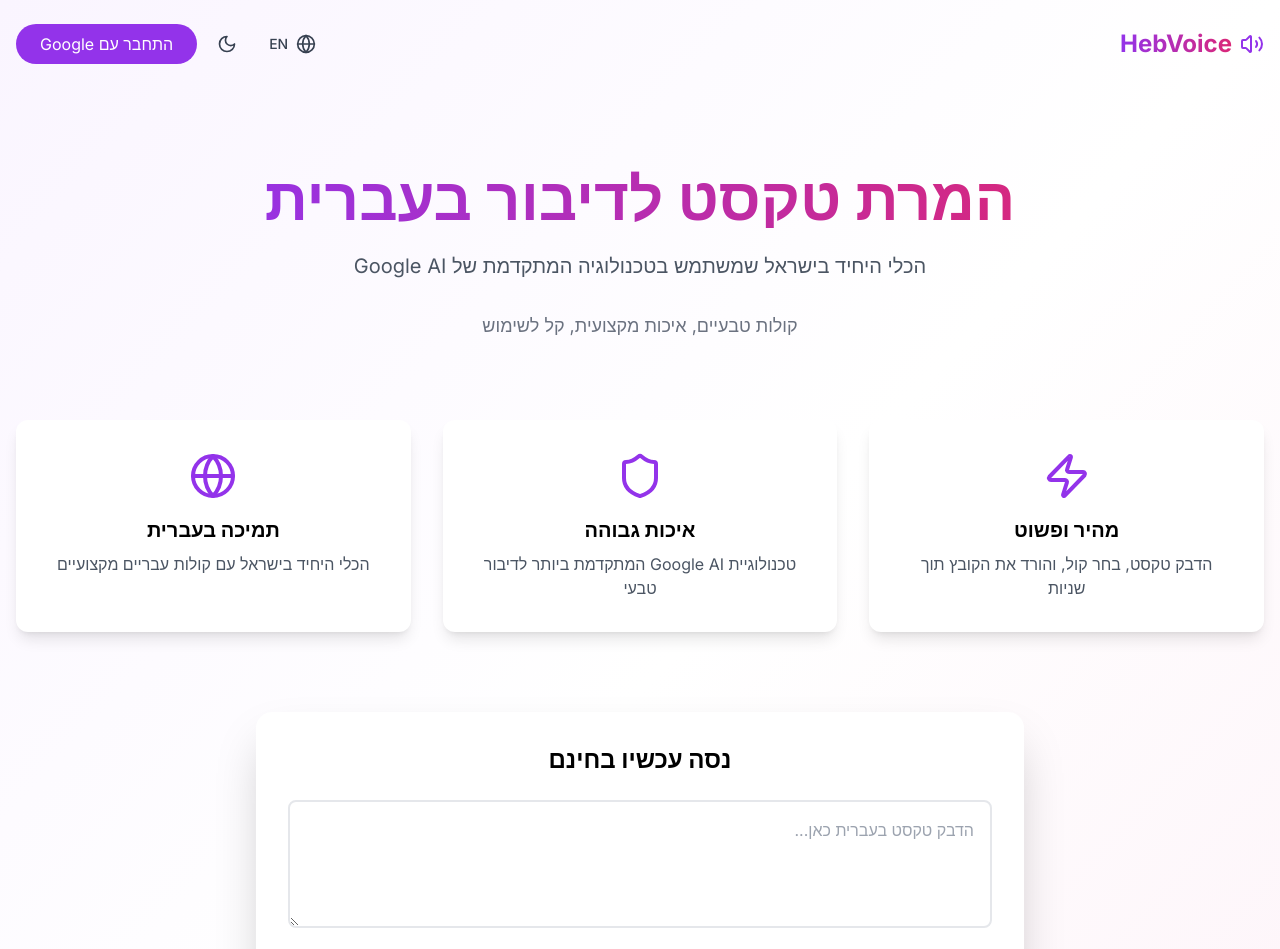
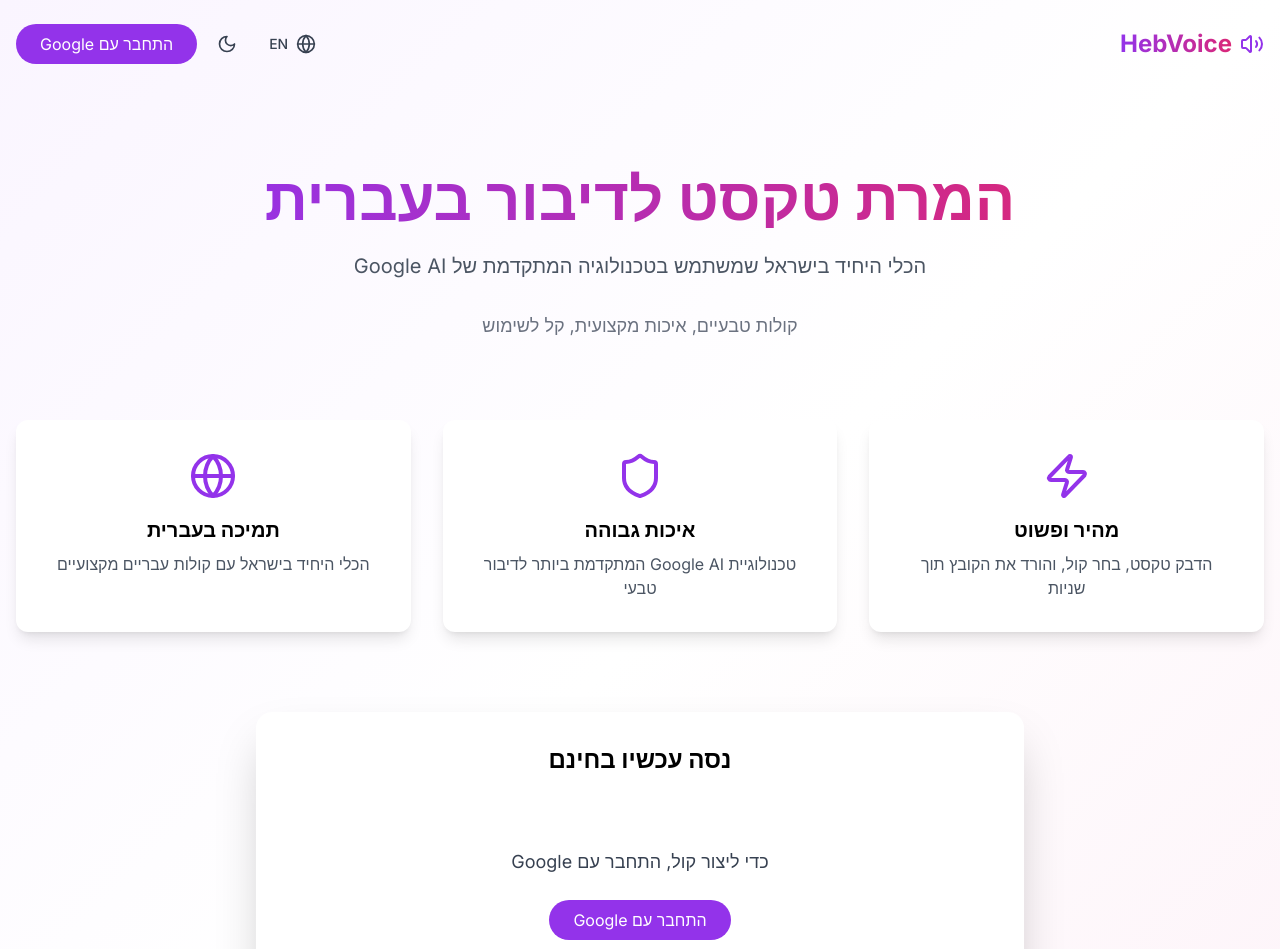
Before and after one commit to danieldand80/HebVoice.1, a Next.js app: page / in a window 1280 px wide. Shown: the top 949 px of the page. Built offline with nearby package versions, Linux system fonts and the light colour scheme; no server answers.

Commit message:
Add conditional demo form based on auth status

```diff
--- a/app/page.tsx
+++ b/app/page.tsx
@@ -1,11 +1,12 @@
 'use client'
 
-import { useState } from 'react'
+import { useState, useEffect } from 'react'
 import { Volume2, Zap, Shield, Globe } from 'lucide-react'
 import AuthSection from '@/components/AuthSection'
 import ThemeToggle from '@/components/ThemeToggle'
 import LanguageToggle from '@/components/LanguageToggle'
 import { useTranslation } from '@/hooks/useTranslation'
+import { supabase } from '@/lib/supabase'
 
 export default function LandingPage() {
   const { t } = useTranslation()
@@ -88,13 +89,49 @@ function FeatureCard({ icon, title, description }: { icon: React.ReactNode; titl
 
 function DemoForm() {
   const [text, setText] = useState('')
+  const [isAuthenticated, setIsAuthenticated] = useState(false)
+  const [loading, setLoading] = useState(true)
   const { t } = useTranslation()
 
+  useEffect(() => {
+    // Check auth status
+    supabase.auth.getUser().then(({ data: { user } }) => {
+      setIsAuthenticated(!!user)
+      setLoading(false)
+    })
+
+    const { data: { subscription } } = supabase.auth.onAuthStateChange((_event, session) => {
+      setIsAuthenticated(!!session?.user)
+    })
+
+    return () => subscription.unsubscribe()
+  }, [])
+
   const handleCreateVoice = () => {
-    // Always redirect to dashboard - it will handle auth
     window.location.href = '/dashboard'
   }
 
+  if (loading) {
+    return (
+      <div className="flex justify-center py-8">
+        <div className="w-8 h-8 border-4 border-purple-600 border-t-transparent rounded-full animate-spin" />
+      </div>
+    )
+  }
+
+  // If not authenticated - show login message
+  if (!isAuthenticated) {
+    return (
+      <div className="text-center py-12">
+        <p className="text-lg text-gray-700 dark:text-gray-300 mb-6">
+          {t('toGenerateVoice')}
+        </p>
+        <AuthSection />
+      </div>
+    )
+  }
+
+  // If authenticated - show full form
   return (
     <div className="space-y-4">
       <textarea
--- a/lib/translations.ts
+++ b/lib/translations.ts
@@ -23,6 +23,7 @@ export const translations = {
     createVoice: 'צור קול',
     loginToSave: 'התחבר כדי לשמור ולהוריד את הקבצים שלך',
     pleaseLogin: 'אנא התחבר קודם כדי ליצור קולות',
+    toGenerateVoice: 'כדי ליצור קול, התחבר עם Google',
 
     // Dashboard
     createNew: 'צור קול חדש',
@@ -65,6 +66,7 @@ export const translations = {
     createVoice: 'Create Voice',
     loginToSave: 'Login to save and download your files',
     pleaseLogin: 'Please login first to create voices',
+    toGenerateVoice: 'To generate voice, login with Google',
 
     // Dashboard
     createNew: 'Create New Voice',
```
